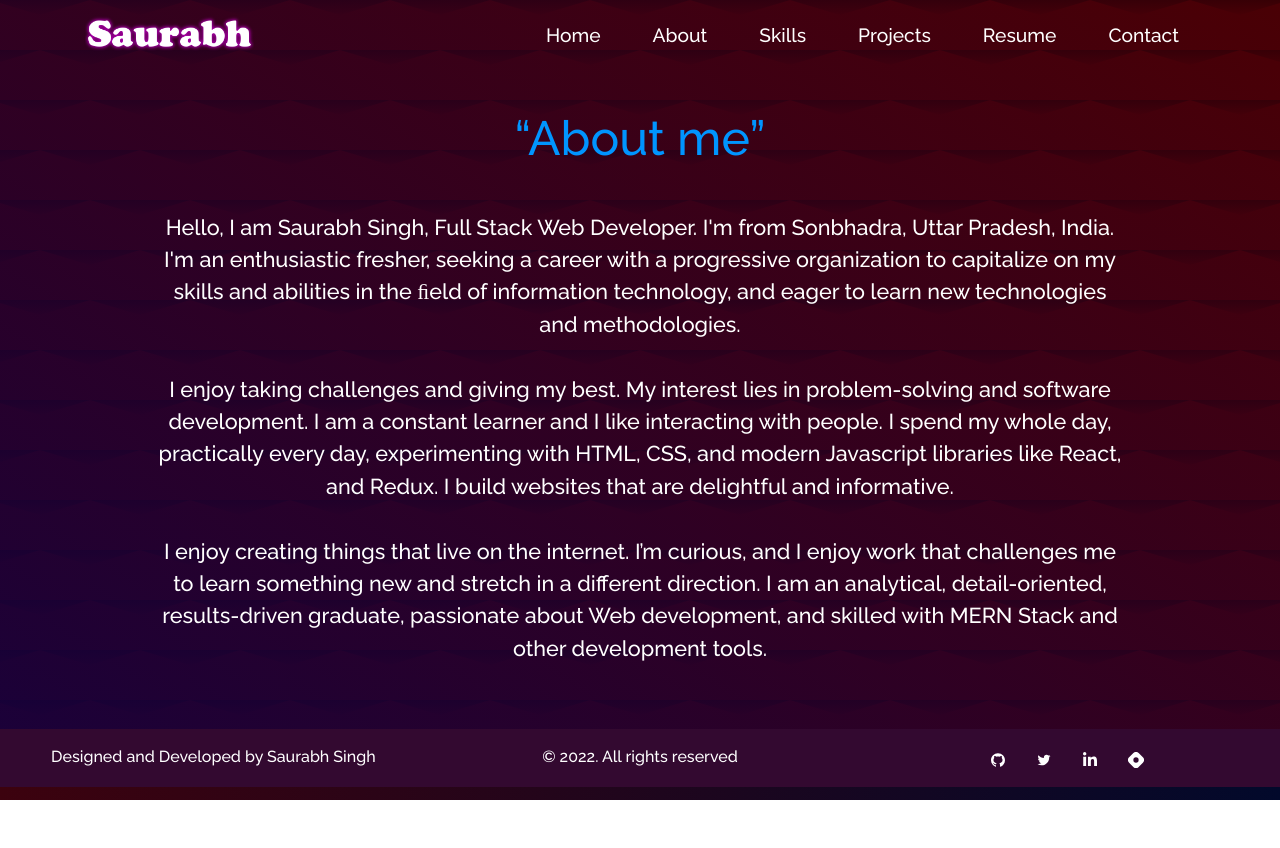
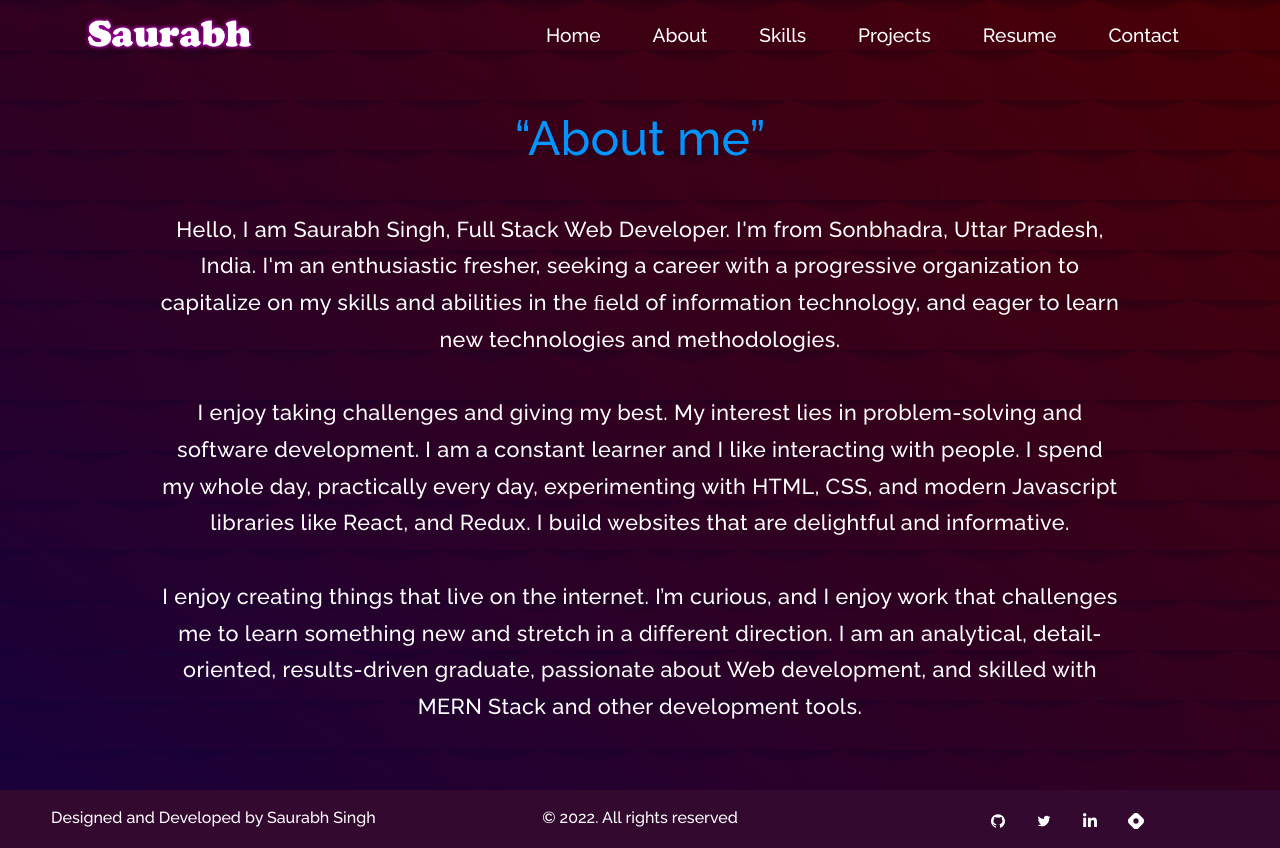
Before and after one commit to SaurabhSinghRbz/my-portfolio, a React (Create React App) app: page /about in a window 1280 px wide. Before the commit the page ends 800 px from the top, so only its background shows below. Built offline with nearby package versions, Linux system fonts and the light colour scheme.

Commit message:
ready for deploy

```diff
--- a/src/style.css
+++ b/src/style.css
@@ -397,6 +397,8 @@ html {
 .home-about-body {
   padding-top: 36px;
   font-size: 1.35em !important;
+  line-height: 1.7em !important;
+  letter-spacing: .02em;
   text-align: center;
 }
 
```
